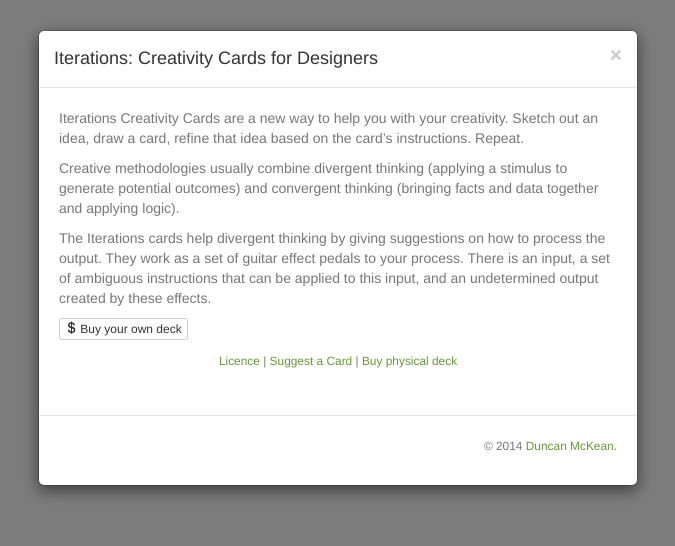
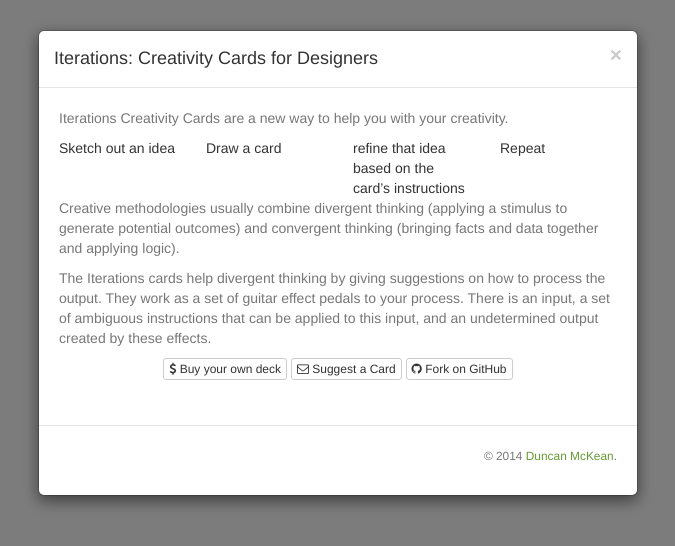
Before and after one commit to sprkwd/iterations, a plain HTML site: page index.html in a window 1280 px wide. Both pictures are taken after a click on the link 816 px from the left and 168 px from the top of the page. Shown: the whole page, without its empty margins (302-977 px from the left). Drawn offline with nearby package versions, Linux system fonts and the light colour scheme.

Commit message:
Sorting Favicon

```diff
--- a/index.html
+++ b/index.html
@@ -5,7 +5,8 @@
 <meta http-equiv="X-UA-Compatible" content="IE=edge">
 <meta name="viewport" content="width=device-width, initial-scale=1">
 
-<link rel="shortcut icon" href="/favicon.png">
+<link rel="shortcut icon" href="/favicon.ico" type="image/x-icon">
+<link rel="icon" href="/favicon.ico" type="image/x-icon">
 <link rel="apple-touch-icon" href="apple-touch-icon-precomposed.png" />
 
 <!-- Page SEO ================================================== -->
@@ -66,11 +67,20 @@
         <h4 class="modal-title" id="myModalLabel">Iterations: Creativity Cards for Designers</h4>
       </div>
       <div class="modal-body">
-    <p>Iterations Creativity Cards are a new way to help you with your creativity. Sketch out an idea, draw a card, refine that idea based on the card’s instructions. Repeat.</p>
+
+          <p>Iterations Creativity Cards are a new way to help you with your creativity.</p>
+
+          <div class="row">
+<div class="col-md-3">Sketch out an idea</div>
+              <div class="col-md-3">Draw a card</div>
+              <div class="col-md-3">refine that idea based on the card’s instructions</div>
+              <div class="col-md-3">Repeat</div>
+              </div>
+
+
     <p>Creative methodologies usually combine divergent thinking (applying a stimulus to generate potential outcomes) and convergent thinking (bringing facts and data together and applying logic).</p>
     <p>The Iterations cards help divergent thinking by giving suggestions on how to process the output. They work as a set of guitar effect pedals to your process. There is an input, a set of ambiguous instructions that can be applied to this input, and an undetermined output created by these effects.</p>
-          <a href="#" role="button" class="btn btn-default btn-xs" ><span class="glyphicon glyphicon-usd"></span> Buy your own deck</a>
-          <p style="text-align: center; padding-top: 10px;"><small><a title="CC BY-NC-SA 3.0" href="http://creativecommons.org/licenses/by-nc-sa/3.0/">Licence</a> | <a title="Suggest A Card" href="mailto:info@sparkwoodand21.com?subject=SuggestACard">Suggest a Card</a> | <a href="http://shop.sparkwoodand21.com/product/creativity-cards/">Buy physical deck</a></small></p>
+          <p style="text-align: center;"><a href="http://shop.sparkwoodand21.com/product/creativity-cards/" role="button" class="btn btn-default btn-xs" ><i class="fa fa-usd"></i> Buy your own deck</a> <a href="mailto:info@sparkwoodand21.com?subject=SuggestACard" role="button" class="btn btn-default btn-xs" ><i class="fa fa-envelope-o"></i> Suggest a Card</a> <a href="https://github.com/dncnmckn/iterations" role="button" class="btn btn-default btn-xs" ><i class="fa fa-github"></i> Fork on GitHub</a></p>
       </div>
       <div class="modal-footer">
         <p><small>&copy; 2014 <a href="http://duncanmckean.com">Duncan McKean</a>.</small></p>
```
Also changed, not shown: favicon.ico (added), favicon.png (deleted).
